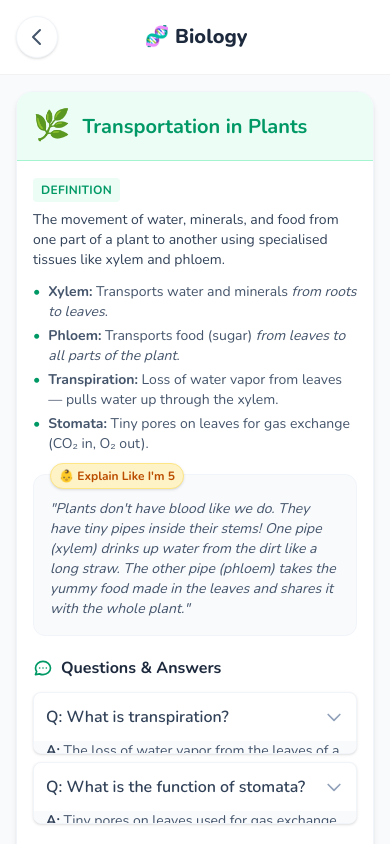
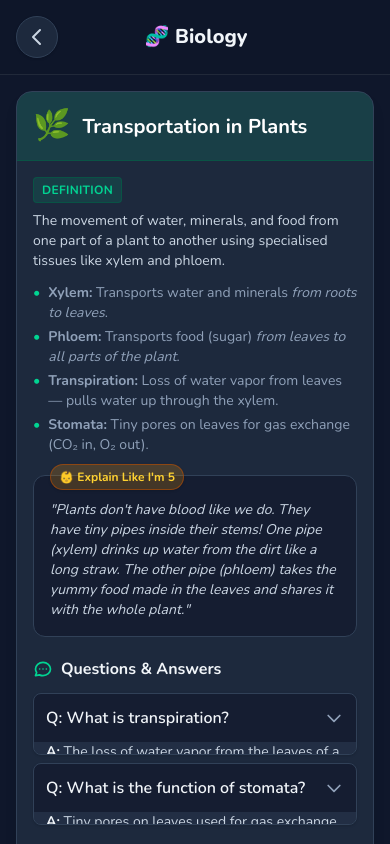
Before and after one commit to anashassan12321/grade8-science-prep, a website built with Vite: page biology.html in a window 390 px wide. Built offline with nearby package versions, Linux system fonts and the light colour scheme.

Commit message:
🌙 Dark mode overhaul
Switched the entire site to a dark palette:
- Body bg → slate-950 (deepest slate) so the phone-shape edges blend
- Cards (home + topic) → slate-800 with slate-700 borders
- Answer / MCQ panels → slate-900/60 + slate-700 borders for layered depth
- All slate-X text colors inverted (slate-800 → slate-100, slate-600 →
  slate-300, etc.) so text stays readable
- Each subject's accent color moved to a translucent fill (e.g. bg-rose-50
  → bg-rose-500/15) with a brighter shade (rose-600 → rose-400) so the
  colored icon circles still pop on the dark background
- 'Explain Like I'm 5' amber tag moved to translucent amber on dark
- Glass header backdrop is now rgba(15,23,42,0.85) so it stays legible
  over scrolling content

Answer accordion behaviour unchanged (still closes fully / opens fully)
but the answer-inner is now bg-slate-700/50 with slate-300 text so
opened answers are clearly readable on dark. Grid-template-rows trick
still ensures no clipping at any length.

Verified in headless Chromium: home page renders 6 cards, math and urdu
pages render with correct topic counts, all Q&A accordions open to
their full natural height (32 / 52 px measured), zero JS errors.

```diff
--- a/biology.html
+++ b/biology.html
@@ -5,10 +5,10 @@
     <meta name="viewport" content="width=device-width, initial-scale=1.0, maximum-scale=1.0, user-scalable=no">
     <title>BIOLOGY - Grade 8 Prep</title>
 </head>
-<body class="text-slate-800 antialiased h-screen flex flex-col overflow-hidden bg-slate-50" data-subject="biology">
-    <div id="subject-page" class="h-full flex flex-col w-full max-w-md mx-auto relative bg-slate-50 shadow-xl z-20">
+<body class="text-slate-100 antialiased h-screen flex flex-col overflow-hidden bg-slate-950" data-subject="biology">
+    <div id="subject-page" class="h-full flex flex-col w-full max-w-md mx-auto relative bg-slate-900 shadow-2xl z-20">
         <header id="subject-header" class="glass-header sticky top-0 z-30 px-4 py-4 flex items-center justify-between">
-            <a href="index.html" class="p-2 bg-white rounded-full shadow-sm text-slate-600 hover:text-slate-900 active:scale-95 transition-transform border border-slate-100">
+            <a href="index.html" class="p-2 bg-slate-800 rounded-full shadow-sm text-slate-300 hover:text-white active:scale-95 transition-transform border border-slate-700">
                 <svg xmlns="http://www.w3.org/2000/svg" class="h-6 w-6" fill="none" viewBox="0 0 24 24" stroke="currentColor" stroke-width="2">
                     <path stroke-linecap="round" stroke-linejoin="round" d="M15 19l-7-7 7-7" />
                 </svg>
--- a/data.js
+++ b/data.js
@@ -3,9 +3,9 @@ export const appData = {
         title: "Mathematics",
         subtitle: "Algebra, Numbers, Percentages, Ratios",
         icon: "🧮",
-        themeText: "text-rose-600",
-        themeBg: "bg-rose-50",
-        themeBorder: "border-rose-200",
+        themeText: "text-rose-400",
+        themeBg: "bg-rose-500/15",
+        themeBorder: "border-rose-800/60",
         themeAccent: "bg-rose-500",
         topics: [
             {
@@ -135,9 +135,9 @@ export const appData = {
         title: "English Language",
         subtitle: "Grammar, Tenses, Composition",
         icon: "📚",
-        themeText: "text-amber-600",
-        themeBg: "bg-amber-50",
-        themeBorder: "border-amber-200",
+        themeText: "text-amber-400",
+        themeBg: "bg-amber-500/15",
+        themeBorder: "border-amber-800/60",
         themeAccent: "bg-amber-500",
         topics: [
             {
@@ -289,9 +289,9 @@ export const appData = {
         title: "Biology",
         subtitle: "Transportation in Plants & Animals",
         icon: "🧬",
-        themeText: "text-emerald-600",
-        themeBg: "bg-emerald-50",
-        themeBorder: "border-emerald-200",
+        themeText: "text-emerald-400",
+        themeBg: "bg-emerald-500/15",
+        themeBorder: "border-emerald-800/60",
         themeAccent: "bg-emerald-500",
         topics: [
             {
@@ -362,9 +362,9 @@ export const appData = {
         title: "Chemistry",
         subtitle: "Atoms, Metals, Acids & Bases",
         icon: "🧪",
-        themeText: "text-purple-600",
-        themeBg: "bg-purple-50",
-        themeBorder: "border-purple-200",
+        themeText: "text-purple-400",
+        themeBg: "bg-purple-500/15",
+        themeBorder: "border-purple-800/60",
         themeAccent: "bg-purple-500",
         topics: [
             {
@@ -434,9 +434,9 @@ export const appData = {
         title: "Physics",
         subtitle: "Force, Light, Electricity, Energy, Heat",
         icon: "⚡",
-        themeText: "text-blue-600",
-        themeBg: "bg-blue-50",
-        themeBorder: "border-blue-200",
+        themeText: "text-blue-400",
+        themeBg: "bg-blue-500/15",
+        themeBorder: "border-blue-800/60",
         themeAccent: "bg-blue-500",
         topics: [
             {
@@ -545,9 +545,9 @@ export const appData = {
         title: "اردو (Urdu)",
         subtitle: "Grammar, Vocabulary, Writing",
         icon: "📖",
-        themeText: "text-orange-600",
-        themeBg: "bg-orange-50",
-        themeBorder: "border-orange-200",
+        themeText: "text-orange-400",
+        themeBg: "bg-orange-500/15",
+        themeBorder: "border-orange-800/60",
         themeAccent: "bg-orange-500",
         topics: [
             {
--- a/style.css
+++ b/style.css
@@ -3,7 +3,7 @@
 
 body {
     font-family: 'Nunito', sans-serif;
-    background-color: #f8fafc;
+    background-color: #020617; /* slate-950 — darkest possible so the page edges blend */
     -webkit-tap-highlight-color: transparent;
 }
 
@@ -46,16 +46,11 @@ body {
     overflow: hidden;
     min-height: 0;
 }
-.qa-icon {
-    transition: transform 0.3s ease;
+
+/* Glass effect header (dark) */
+.glass-header {
+    background: rgba(15, 23, 42, 0.85);   /* slate-900 w/ opacity */
+    backdrop-filter: blur(10px);
+    -webkit-backdrop-filter: blur(10px);
+    border-bottom: 1px solid rgba(255, 255, 255, 0.08);
 }
-.qa-card.open .qa-icon {
-    transform: rotate(180deg);
-}
-
-/* Glass effect header */
-.glass-header {
-    background: rgba(255, 255, 255, 0.9);
-    backdrop-filter: blur(10px);
-    border-bottom: 1px solid rgba(0,0,0,0.05);
-}
--- a/subject.js
+++ b/subject.js
@@ -16,14 +16,14 @@ document.addEventListener('DOMContentLoaded', () => {
         const factsHtml = topic.facts.map(fact => `<li class="flex gap-2"><span class="${currentSubject.themeText}">•</span> <span>${fact}</span></li>`).join('');
 
         const qaHtml = topic.qa.map((qa) => `
-            <div class="qa-card bg-white border border-slate-100 rounded-lg overflow-hidden mb-2 shadow-sm">
-                <button class="qa-toggle-btn w-full text-left p-3 font-semibold text-slate-700 flex justify-between items-center hover:bg-slate-50">
+            <div class="qa-card bg-slate-900/60 border border-slate-700 rounded-lg overflow-hidden mb-2 shadow-sm">
+                <button class="qa-toggle-btn w-full text-left p-3 font-semibold text-slate-100 flex justify-between items-center hover:bg-slate-700/50 transition-colors">
                     <span class="flex-1 pr-4">Q: ${qa.q}</span>
                     <svg class="qa-icon w-5 h-5 text-slate-400" fill="none" stroke="currentColor" viewBox="0 0 24 24"><path stroke-linecap="round" stroke-linejoin="round" stroke-width="2" d="M19 9l-7 7-7-7"></path></svg>
                 </button>
                 <div class="answer-content">
-                    <div class="answer-inner bg-slate-50 px-3 pb-3 text-slate-600 text-sm">
-                        <span class="font-bold text-slate-700">A:</span> ${qa.a}
+                    <div class="answer-inner bg-slate-700/50 px-3 pb-3 text-slate-300 text-sm">
+                        <span class="font-bold text-slate-100">A:</span> ${qa.a}
                     </div>
                 </div>
             </div>
@@ -31,52 +31,52 @@ document.addEventListener('DOMContentLoaded', () => {
 
         const mcqHtml = topic.mcqs.map((mcq, mIndex) => {
             const optionsHtml = mcq.options.map((opt, oIndex) => `
-                <button data-correct="${oIndex === mcq.correct}" class="mcq-btn w-full text-left p-3 border border-slate-200 rounded-lg mb-2 text-sm font-medium text-slate-600 hover:bg-slate-50 transition-colors">
+                <button data-correct="${oIndex === mcq.correct}" class="mcq-btn w-full text-left p-3 border border-slate-700 rounded-lg mb-2 text-sm font-medium text-slate-300 hover:bg-slate-700/40 transition-colors">
                     ${opt}
                 </button>
             `).join('');
 
             return `
                 <div class="mb-5 last:mb-0">
-                    <p class="font-bold text-slate-700 text-sm mb-3">${mIndex + 1}. ${mcq.q}</p>
+                    <p class="font-bold text-slate-100 text-sm mb-3">${mIndex + 1}. ${mcq.q}</p>
                     <div class="mcq-container">${optionsHtml}</div>
                 </div>
             `;
         }).join('');
 
         const cardHtml = `
-            <div class="bg-white rounded-2xl shadow-md border border-slate-100 overflow-hidden slide-in-right" style="animation-delay: ${tIndex * 0.1}s">
+            <div class="bg-slate-800 rounded-2xl shadow-lg border border-slate-700 overflow-hidden slide-in-right" style="animation-delay: ${tIndex * 0.1}s">
                 <div class="${currentSubject.themeBg} ${currentSubject.themeText} p-4 border-b ${currentSubject.themeBorder} flex items-center gap-3">
                     <div class="text-3xl">${topic.emoji}</div>
-                    <h3 class="text-xl font-bold leading-tight">${topic.title}</h3>
+                    <h3 class="text-xl font-bold leading-tight text-white">${topic.title}</h3>
                 </div>
                 <div class="p-4 space-y-5">
                     <div>
-                        <div class="inline-block px-2 py-1 ${currentSubject.themeBg} ${currentSubject.themeText} text-xs font-bold rounded mb-2 uppercase tracking-wide">Definition</div>
-                        <p class="text-slate-700 text-sm mb-3">${topic.definition}</p>
-                        <ul class="text-sm text-slate-600 space-y-1">
+                        <div class="inline-block px-2 py-1 ${currentSubject.themeBg} ${currentSubject.themeText} text-xs font-bold rounded mb-2 uppercase tracking-wide border ${currentSubject.themeBorder}">Definition</div>
+                        <p class="text-slate-300 text-sm mb-3">${topic.definition}</p>
+                        <ul class="text-sm text-slate-400 space-y-1">
                             ${factsHtml}
                         </ul>
                     </div>
-                    <div class="bg-slate-50 rounded-xl p-4 border border-slate-100 relative">
-                        <div class="absolute -top-3 left-4 bg-amber-100 text-amber-700 text-xs font-bold px-2 py-1 rounded-full border border-amber-200 shadow-sm flex items-center gap-1">
+                    <div class="bg-slate-900/60 rounded-xl p-4 border border-slate-700 relative">
+                        <div class="absolute -top-3 left-4 bg-amber-500/20 text-amber-300 text-xs font-bold px-2 py-1 rounded-full border border-amber-700/60 shadow-sm flex items-center gap-1">
                             👶 Explain Like I'm 5
                         </div>
-                        <p class="text-sm text-slate-600 mt-2 italic">"${topic.eli5}"</p>
+                        <p class="text-sm text-slate-300 mt-2 italic">"${topic.eli5}"</p>
                     </div>
                     <div>
-                        <h4 class="font-bold text-slate-800 mb-3 flex items-center gap-2">
+                        <h4 class="font-bold text-slate-100 mb-3 flex items-center gap-2">
                             <svg class="w-5 h-5 ${currentSubject.themeText}" fill="none" stroke="currentColor" viewBox="0 0 24 24"><path stroke-linecap="round" stroke-linejoin="round" stroke-width="2" d="M8 12h.01M12 12h.01M16 12h.01M21 12c0 4.418-4.03 8-9 8a9.863 9.863 0 01-4.255-.949L3 20l1.395-3.72C3.512 15.042 3 13.574 3 12c0-4.418 4.03-8 9-8s9 3.582 9 8z"></path></svg>
                             Questions & Answers
                         </h4>
                         ${qaHtml}
                     </div>
-                    <div class="pt-4 border-t border-slate-100">
-                        <h4 class="font-bold text-slate-800 mb-4 flex items-center gap-2">
+                    <div class="pt-4 border-t border-slate-700">
+                        <h4 class="font-bold text-slate-100 mb-4 flex items-center gap-2">
                             <svg class="w-5 h-5 ${currentSubject.themeText}" fill="none" stroke="currentColor" viewBox="0 0 24 24"><path stroke-linecap="round" stroke-linejoin="round" stroke-width="2" d="M9 12l2 2 4-4m6 2a9 9 0 11-18 0 9 9 0 0118 0z"></path></svg>
                             Test Yourself (MCQs)
                         </h4>
-                        <div class="bg-slate-50 p-4 rounded-xl border border-slate-100">
+                        <div class="bg-slate-900/60 p-4 rounded-xl border border-slate-700">
                             ${mcqHtml}
                         </div>
                     </div>
@@ -103,10 +103,10 @@ document.addEventListener('DOMContentLoaded', () => {
 
             const isCorrect = btn.getAttribute('data-correct') === 'true';
             if (isCorrect) {
-                btn.classList.remove('bg-white', 'text-slate-600', 'border-slate-200');
+                btn.classList.remove('bg-slate-900/60', 'text-slate-300', 'border-slate-700');
                 btn.classList.add('bg-green-500', 'text-white', 'border-green-600', 'shadow-md');
             } else {
-                btn.classList.remove('bg-white', 'text-slate-600', 'border-slate-200');
+                btn.classList.remove('bg-slate-900/60', 'text-slate-300', 'border-slate-700');
                 btn.classList.add('bg-red-500', 'text-white', 'border-red-600');
             }
 
```
Also changed, not shown: chemistry.html (+3 -3 lines), english.html (+3 -3 lines), index.html (+4 -4 lines), main.js (+4 -4 lines), math.html (+3 -3 lines), physics.html (+3 -3 lines), urdu.html (+3 -3 lines).
